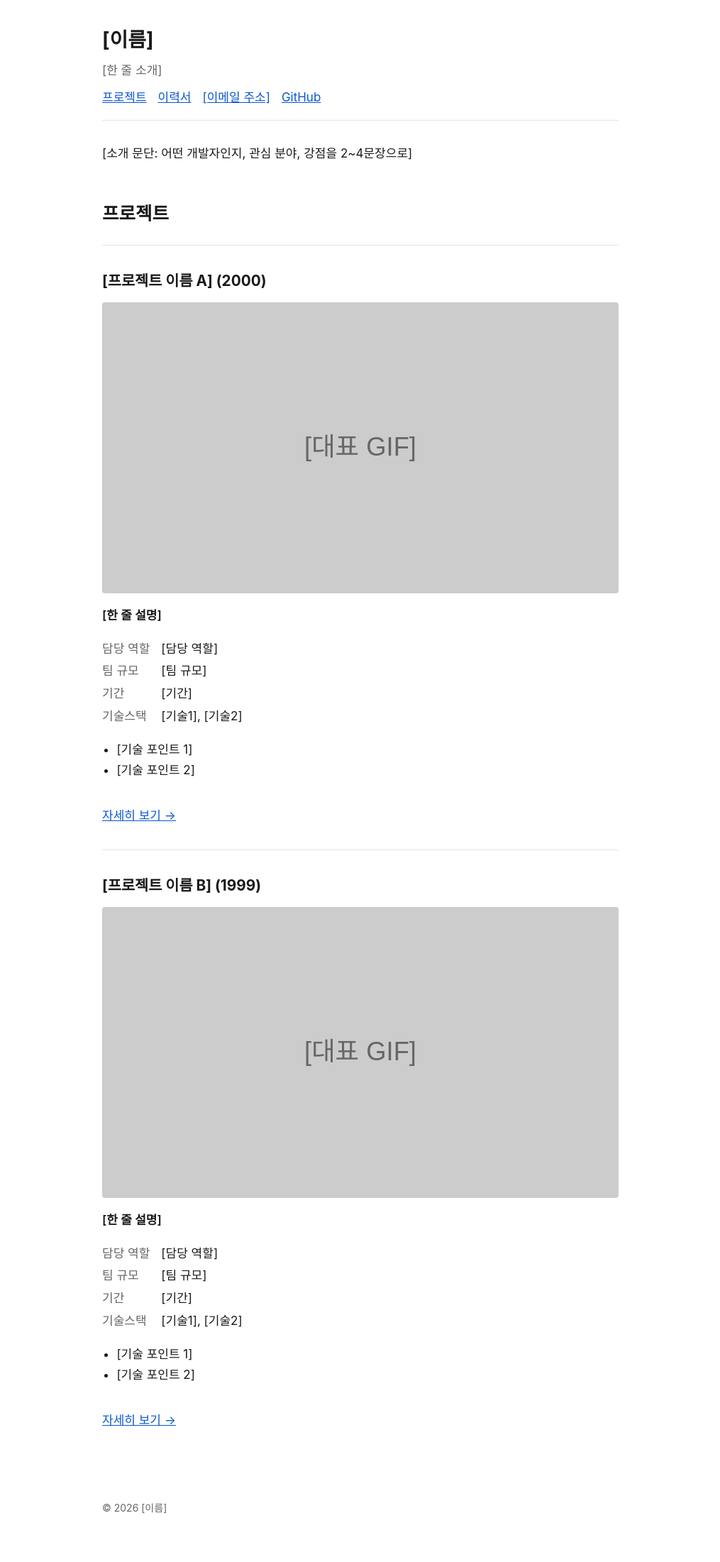
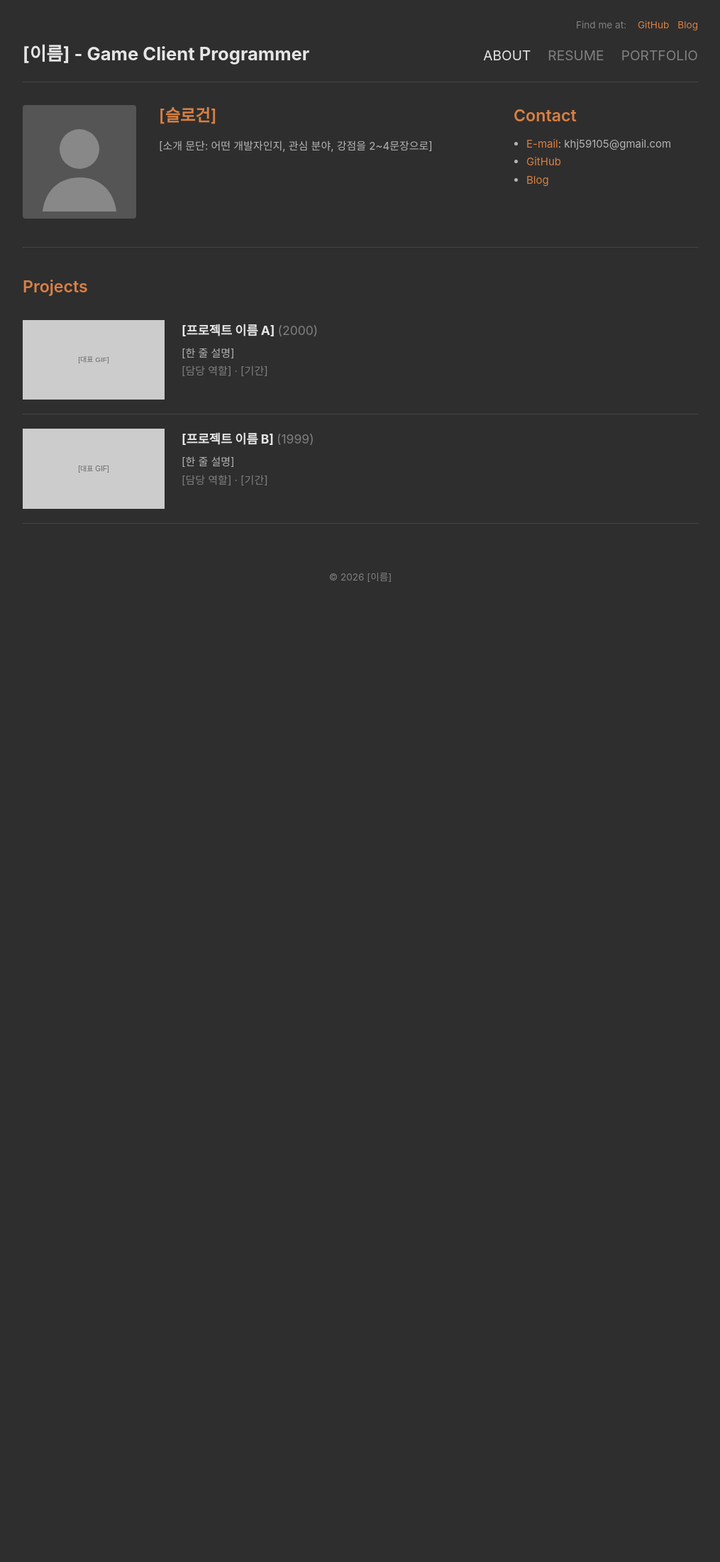
Before and after one commit to HelloNobb/HelloNobb.github.io, a Jekyll site: the page built from index.html, in a window 1280 px wide. Shown: the whole page at 71% size, without its empty margins (132-1147 px from the left). Built offline with Jekyll 4.4.1, drawn with Linux system fonts in a browser that asks for light colours; some web fonts are replaced; after the commit the page ends 900 px from its top, so only the background shows below that.

Commit message:
Restructure site into About, Resume and Portfolio pages
Dark two-column layout with top-right GitHub/Blog links, profile and
contact on About, and full project blocks on Portfolio.

```diff
--- a/_config.yml
+++ b/_config.yml
@@ -1,8 +1,16 @@
 # 사이트 기본 정보 — [대괄호] 부분을 실제 내용으로 바꾸세요.
 title: "[이름]"
-tagline: "[한 줄 소개]"
-email: "[이메일 주소]"
-github_username: "HelloNobb"
+role: "Game Client Programmer"
+slogan: "[슬로건]"
+avatar: /assets/profile.svg      # 프로필 사진 경로 (예: /assets/profile.jpg)
+email: "khj59105@gmail.com"
+
+# 우측 상단 링크
+links:
+  - name: GitHub
+    url: https://github.com/HelloNobb
+  - name: Blog
+    url: https://nobbs-it-study.tistory.com/
 lang: ko
 
 # _projects/ 폴더의 파일 하나 = 프로젝트 하나 (목록 + 상세 페이지 자동 생성)
--- a/_includes/project-meta.html
+++ /dev/null
@@ -1,17 +0,0 @@
-{% assign p = include.p %}
-<dl class="meta">
-  <dt>담당 역할</dt><dd>{{ p.role }}</dd>
-  <dt>팀 규모</dt><dd>{{ p.team }}</dd>
-  <dt>기간</dt><dd>{{ p.period }}</dd>
-  <dt>기술스택</dt><dd>{{ p.stack | join: ", " }}</dd>
-</dl>
-{% if p.points %}
-<ul class="points">
-  {% for point in p.points %}<li>{{ point }}</li>{% endfor %}
-</ul>
-{% endif %}
-<p class="links">
-  {% if p.links.github %}<a href="{{ p.links.github }}">GitHub</a>{% endif %}
-  {% if p.links.video %}<a href="{{ p.links.video }}">영상</a>{% endif %}
-  {% if p.links.play %}<a href="{{ p.links.play }}">플레이</a>{% endif %}
-</p>
--- a/_layouts/default.html
+++ b/_layouts/default.html
@@ -3,21 +3,26 @@
 <head>
   <meta charset="utf-8">
   <meta name="viewport" content="width=device-width, initial-scale=1">
-  <title>{% if page.title %}{{ page.title }} · {% endif %}{{ site.title }}</title>
-  <meta name="description" content="{{ page.summary | default: site.tagline }}">
+  <title>{% if page.title %}{{ page.title }} · {% endif %}{{ site.title }} - {{ site.role }}</title>
+  <meta name="description" content="{{ page.summary | default: site.slogan }}">
   <link rel="stylesheet" href="https://cdn.jsdelivr.net/gh/orioncactus/pretendard@v1.3.9/dist/web/static/pretendard.min.css">
   <link rel="stylesheet" href="{{ '/assets/style.css' | relative_url }}">
 </head>
 <body>
+  <div class="wrap">
     <header class="site-header">
-    <a class="site-name" href="{{ '/' | relative_url }}">{{ site.title }}</a>
-    <p class="tagline">{{ site.tagline }}</p>
+      <p class="find-me">
+        Find me at:
+        {% for link in site.links %}<a href="{{ link.url }}" target="_blank" rel="noopener">{{ link.name }}</a>{% endfor %}
+      </p>
+      <div class="header-row">
+        <a class="site-name" href="{{ '/' | relative_url }}">{{ site.title }} - {{ site.role }}</a>
         <nav>
-      <a href="{{ '/' | relative_url }}">프로젝트</a>
-      <a href="{{ '/resume/' | relative_url }}">이력서</a>
-      <a href="mailto:{{ site.email }}">{{ site.email }}</a>
-      <a href="https://github.com/{{ site.github_username }}">GitHub</a>
+          <a href="{{ '/' | relative_url }}"{% if page.url == '/' %} class="active"{% endif %}>About</a>
+          <a href="{{ '/resume/' | relative_url }}"{% if page.url == '/resume/' %} class="active"{% endif %}>Resume</a>
+          <a href="{{ '/portfolio/' | relative_url }}"{% if page.url == '/portfolio/' or page.collection == 'projects' %} class="active"{% endif %}>Portfolio</a>
         </nav>
+      </div>
     </header>
 
     <main>
@@ -25,5 +30,6 @@
     </main>
 
     <footer>© {{ site.time | date: "%Y" }} {{ site.title }}</footer>
+  </div>
 </body>
 </html>
--- a/assets/style.css
+++ b/assets/style.css
@@ -1,69 +1,88 @@
 :root {
-  color-scheme: light dark;
-  --bg: #fff;
-  --fg: #1a1a1a;
-  --muted: #666;
-  --line: #e5e5e5;
-  --link: #0b57d0;
-}
-
-@media (prefers-color-scheme: dark) {
-  :root {
-    --bg: #121212;
-    --fg: #e8e8e8;
-    --muted: #9a9a9a;
-    --line: #2c2c2c;
-    --link: #8ab4f8;
-  }
+  color-scheme: dark;
+  --bg: #2e2e2e;
+  --fg: #b5b5b5;
+  --strong: #e6e6e6;
+  --muted: #808080;
+  --line: #454545;
+  --accent: #da8044;
 }
 
 * { box-sizing: border-box; }
 
 body {
-  max-width: 760px;
-  margin: 0 auto;
-  padding: 32px 16px 64px;
+  margin: 0;
   background: var(--bg);
   color: var(--fg);
-  font: 17px/1.75 Pretendard, -apple-system, BlinkMacSystemFont, system-ui, "Apple SD Gothic Neo", "Malgun Gothic", sans-serif;
+  font: 15px/1.7 Pretendard, -apple-system, BlinkMacSystemFont, system-ui, "Apple SD Gothic Neo", "Malgun Gothic", sans-serif;
   word-break: keep-all;
   overflow-wrap: anywhere;
 }
 
-a { color: var(--link); }
+.wrap { max-width: 1000px; margin: 0 auto; padding: 0 24px 48px; }
+
+a { color: var(--accent); text-decoration: none; }
+a:hover { text-decoration: underline; }
+
+h1, h2 { color: var(--accent); font-weight: 600; line-height: 1.3; }
+h2 { font-size: 1.45rem; margin: 0 0 12px; }
+h3, h4, strong, dt { color: var(--strong); }
+h4 { margin: 16px 0 4px; }
 
 /* 미디어가 화면 폭을 넘지 않게 (모바일 가로 스크롤 방지) */
-img, video { display: block; max-width: 100%; height: auto; border-radius: 4px; }
+img, video { display: block; max-width: 100%; height: auto; }
 iframe { width: 100%; aspect-ratio: 16 / 9; border: 0; }
 pre, table { display: block; overflow-x: auto; }
 
-.site-header { padding-bottom: 16px; margin-bottom: 32px; border-bottom: 1px solid var(--line); }
-.site-name { font-size: 1.75rem; font-weight: 700; color: var(--fg); text-decoration: none; }
-.tagline { margin: 4px 0 8px; color: var(--muted); }
-nav { display: flex; flex-wrap: wrap; gap: 4px 16px; }
+/* Header */
+.site-header { padding: 24px 0 20px; margin-bottom: 32px; border-bottom: 1px solid var(--line); }
+.find-me { margin: 0 0 12px; text-align: right; font-size: .85rem; color: var(--muted); }
+.find-me a { margin-left: 12px; }
+.header-row { display: flex; flex-wrap: wrap; justify-content: space-between; align-items: baseline; gap: 12px 32px; }
+.site-name { font-size: 1.6rem; line-height: 1.3; font-weight: 700; color: var(--strong); }
+.site-name:hover { text-decoration: none; }
+nav { display: flex; flex-wrap: wrap; gap: 4px 24px; }
+nav a { font-size: 1.2rem; text-transform: uppercase; color: var(--muted); }
+nav a:hover, nav a.active { color: var(--strong); text-decoration: none; }
 
-.section-title { margin-top: 48px; }
+/* About */
+.about { display: grid; grid-template-columns: 160px 1fr 260px; gap: 32px; padding-bottom: 40px; border-bottom: 1px solid var(--line); }
+.avatar { border-radius: 4px; }
+.contact ul { padding-left: 1.2em; margin: 0; }
 
-.project { padding: 32px 0; border-top: 1px solid var(--line); }
-.project h3 { margin: 0 0 12px; font-size: 1.3rem; }
-.project h3 a { color: var(--fg); text-decoration: none; }
+.overview { padding-top: 40px; }
+.overview-item { display: grid; grid-template-columns: 200px 1fr; gap: 24px; padding: 20px 0; color: var(--fg); border-bottom: 1px solid var(--line); }
+.overview-item:hover { text-decoration: none; }
+.overview-item:hover h3 { color: var(--accent); }
+.overview-item h3 { margin: 0 0 4px; }
+.overview-item p { margin: 0; }
 
-.summary { font-weight: 600; }
-
+/* Project block (Portfolio, detail page) */
+.project { display: grid; grid-template-columns: 1fr 1fr; gap: 32px; padding: 40px 0; border-bottom: 1px solid var(--line); }
+.project:first-child { padding-top: 0; }
+.year, .muted { color: var(--muted); font-weight: 400; }
+.summary { color: var(--strong); }
 .meta { display: grid; grid-template-columns: max-content 1fr; gap: 2px 16px; margin: 12px 0; }
-.meta dt { color: var(--muted); }
 .meta dd { margin: 0; }
-
-.points { padding-left: 1.2em; }
-.links { display: flex; flex-wrap: wrap; gap: 12px; }
+.project ul { padding-left: 1.2em; margin: 0; }
+.links { display: flex; flex-wrap: wrap; gap: 16px; }
 
 .button {
   display: inline-block;
-  padding: 8px 16px;
-  border: 1px solid var(--fg);
+  padding: 8px 22px;
   border-radius: 4px;
-  color: var(--fg);
-  text-decoration: none;
+  background: var(--accent);
+  color: #fff;
+  font-weight: 600;
 }
+.button:hover { text-decoration: none; filter: brightness(1.1); }
 
-footer { margin-top: 64px; color: var(--muted); font-size: .875rem; }
+.content { padding-top: 24px; }
+
+footer { margin-top: 64px; color: var(--muted); font-size: .85rem; text-align: center; }
+
+@media (max-width: 760px) {
+  .about, .project, .overview-item { grid-template-columns: 1fr; gap: 16px; }
+  .avatar { width: 120px; height: 120px; }
+  .find-me { text-align: left; }
+}
--- a/index.html
+++ b/index.html
@@ -1,21 +1,32 @@
 ---
 layout: default
 ---
-<section class="intro">
-  <p>[소개 문단: 어떤 개발자인지, 관심 분야, 강점을 2~4문장으로]</p>
+<section class="about">
+  <img class="avatar" src="{{ site.avatar | relative_url }}" alt="프로필 사진" width="160" height="160">
+  <div class="intro">
+    <h2>{{ site.slogan }}</h2>
+    <p>[소개 문단: 어떤 개발자인지, 관심 분야, 강점을 2~4문장으로]</p>
+  </div>
+  <div class="contact">
+    <h2>Contact</h2>
+    <ul>
+      <li><a href="mailto:{{ site.email }}">E-mail</a>: {{ site.email }}</li>
+      {% for link in site.links %}<li><a href="{{ link.url }}" target="_blank" rel="noopener">{{ link.name }}</a></li>{% endfor %}
+    </ul>
+  </div>
 </section>
 
-<h2 class="section-title">프로젝트</h2>
-
-{% assign projects = site.projects | sort: "date" | reverse %}
-{% for p in projects %}
-<article class="project">
-  <h3><a href="{{ p.url | relative_url }}">{{ p.title }} ({{ p.date | date: "%Y" }})</a></h3>
-  {% if p.cover %}
-  <a href="{{ p.url | relative_url }}"><img src="{{ p.cover | relative_url }}" alt="{{ p.title }} 대표 이미지" loading="lazy"></a>
-  {% endif %}
-  <p class="summary">{{ p.summary }}</p>
-  {% include project-meta.html p=p %}
-  <a href="{{ p.url | relative_url }}">자세히 보기 →</a>
-</article>
-{% endfor %}
+<section class="overview">
+  <h2>Projects</h2>
+  {% assign projects = site.projects | sort: "date" | reverse %}
+  {% for p in projects %}
+  <a class="overview-item" href="{{ '/portfolio/' | relative_url }}#{{ p.slug }}">
+    {% if p.cover %}<img src="{{ p.cover | relative_url }}" alt="" loading="lazy">{% endif %}
+    <div>
+      <h3>{{ p.title }} <span class="year">({{ p.date | date: "%Y" }})</span></h3>
+      <p>{{ p.summary }}</p>
+      <p class="muted">{{ p.role }} · {{ p.period }}</p>
+    </div>
+  </a>
+  {% endfor %}
+</section>
```
Also changed, not shown: _includes/project-block.html (added, +26 -0 lines), _layouts/project.html (+5 -10 lines), portfolio.html (added, +9 -0 lines), resume.md (+2 -2 lines), README.md, assets/profile.svg (added). Lines whose indentation alone changed are shown as unchanged.
